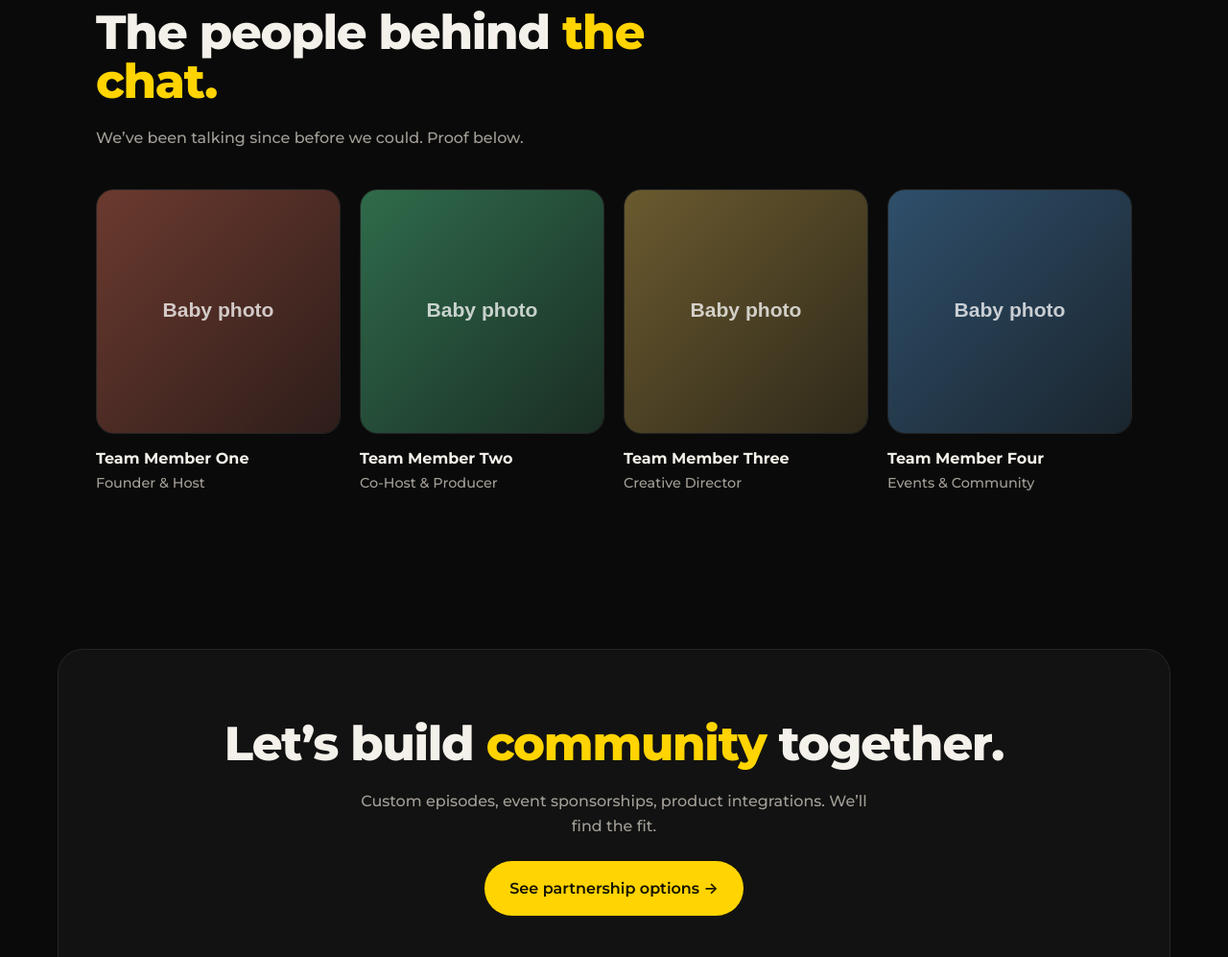
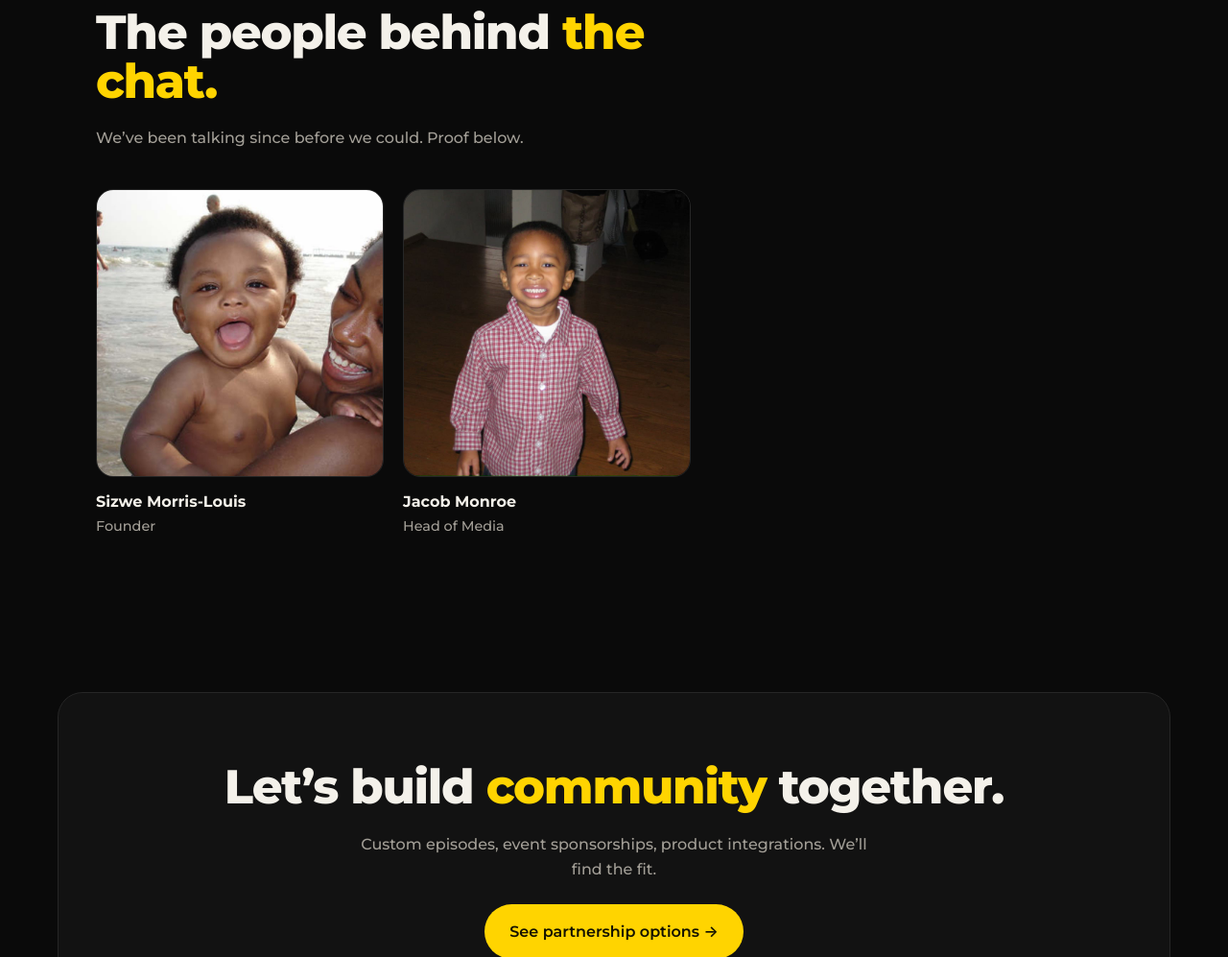
Before and after one commit to jacobmonroe2/we-just-chattin, a plain HTML site: page index.html in a window 1280 px wide. Shown: the part 2862-3859 px from the top of the page at 96% size. Drawn offline with Linux system fonts and the light colour scheme.

Commit message:
Add team: Sizwe Morris-Louis (Founder) and Jacob Monroe (Head of Media)
Co-Authored-By: Claude Fable 5.1 <noreply@anthropic.com>

```diff
--- a/index.html
+++ b/index.html
@@ -133,11 +133,8 @@
         <p class="section-lede">We&rsquo;ve been talking since before we could. Proof below.</p>
       </div>
       <div class="team">
-        <!-- PLACEHOLDER team: swap names, roles, and baby photos in assets/team/ -->
-        <figure class="member"><img src="assets/team/baby-1.svg" alt="Baby photo of Team Member One"><figcaption><strong>Team Member One</strong><span>Founder &amp; Host</span></figcaption></figure>
-        <figure class="member"><img src="assets/team/baby-2.svg" alt="Baby photo of Team Member Two"><figcaption><strong>Team Member Two</strong><span>Co-Host &amp; Producer</span></figcaption></figure>
-        <figure class="member"><img src="assets/team/baby-3.svg" alt="Baby photo of Team Member Three"><figcaption><strong>Team Member Three</strong><span>Creative Director</span></figcaption></figure>
-        <figure class="member"><img src="assets/team/baby-4.svg" alt="Baby photo of Team Member Four"><figcaption><strong>Team Member Four</strong><span>Events &amp; Community</span></figcaption></figure>
+        <figure class="member"><img src="assets/team/sizwe.jpg" alt="Baby photo of Sizwe Morris-Louis with his mom at the beach"><figcaption><strong>Sizwe Morris-Louis</strong><span>Founder</span></figcaption></figure>
+        <figure class="member"><img src="assets/team/jacob.jpg" alt="Baby photo of Jacob Monroe in a plaid shirt"><figcaption><strong>Jacob Monroe</strong><span>Head of Media</span></figcaption></figure>
       </div>
     </section>
 
--- a/styles.css
+++ b/styles.css
@@ -121,7 +121,7 @@ main > .section, main > .stats-strip, main > .cta-band, main > .logo-strip { max
 .next-event .btn { margin-top: 0.5rem; }
 
 /* ---------- Team ---------- */
-.team { display: grid; grid-template-columns: repeat(auto-fit, minmax(200px, 1fr)); gap: 1.25rem; }
+.team { display: grid; grid-template-columns: repeat(auto-fill, minmax(200px, 300px)); gap: 1.25rem; }
 .member { margin: 0; }
 .member img { aspect-ratio: 1; object-fit: cover; border-radius: var(--radius); border: 1px solid var(--border); transition: transform 0.25s; }
 .member:hover img { transform: rotate(-2deg) scale(1.02); }
```
Also changed, not shown: assets/team/baby-1.svg (deleted), assets/team/baby-2.svg (deleted), assets/team/baby-3.svg (deleted), assets/team/baby-4.svg (deleted), assets/team/jacob.jpg (added), assets/team/sizwe.jpg (added), 1 other file.
